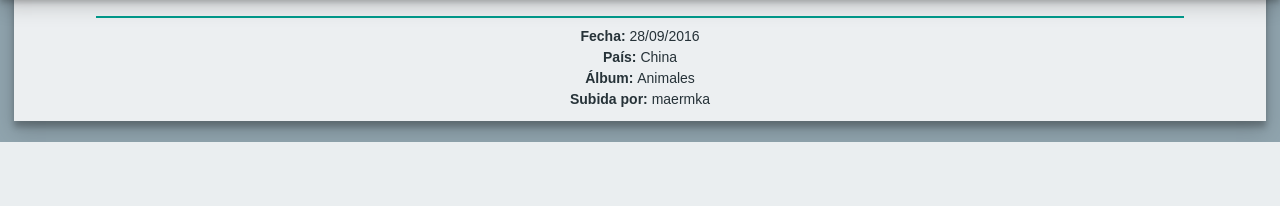
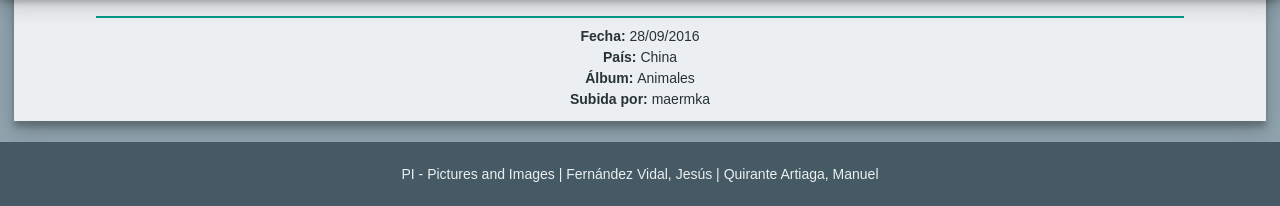
Before and after one commit to JesusCampa94/PH1, a PHP site: page /foto.html in a window 1280 px wide. Shown: the part 879-1085 px from the top of the page. Before the commit the page ends 1021 px from the top, so only its background shows below. Run offline with PHP 8.4, Linux system fonts and the light colour scheme.

Commit message:
Cambios de impresión
Hecha gran parte de la impresión, he puesto el footer en el detalle de
foto

```diff
--- a/TODO.txt
+++ b/TODO.txt
@@ -3,3 +3,6 @@
 [X] Foco sobre enlaces subrayando
 [X] Iniciar sesión con mismo aspecto que la navegación
 [X] En las galerías, todo el article esta envuelto en un enlace
+[] Hacer que al imprimir la pagina de inicio se ajuste bien al folio
+[] Arreglar la tabla de la página de solicitud de álbum para que se adapte según la página este en vertical u horizontal ¬_¬ :S
+[] Hacer la página responsive
--- a/css/contraste-formularios.css
+++ b/css/contraste-formularios.css
@@ -69,6 +69,7 @@ form p
 	input[type="submit"]:focus
 	{
 		background:#82B1FF;
+		color: #263238;
 	}
 
 	input[type="radio"] + label
--- a/css/imprimir.css
+++ b/css/imprimir.css
@@ -7,10 +7,10 @@
 body
 {
 	min-height: 100vh;
-	background: #FAC;
+	background: #FFF;
 	font-family: serif;
 	font-size: 14px;
-	color: #263238;
+	color: #000;
 
 	display: flex;
 	flex-direction: column;
@@ -18,95 +18,14 @@ body
 
 header
 {
-	width: 100%;
-	height: 64px;
-	background: #455A64;
-	box-shadow: 0px 7px 7px rgba(0,0,0,0.35);
-	position: fixed;
-	top: 0;
-	left: 0;
-	z-index: 7;
-
 	display: none;
-	flex-direction: row;
-	justify-content: space-between;
 }
-
-	header nav
-	{
-		width: 33%;
-		display: flex;
-		flex-direction: row;
-	}
-
-		header nav ul
-		{
-			width: 100%;
-			padding: 0px;
-			list-style: none;
-
-			display: flex;
-			flex-direction: row;
-			align-items: center;
-			justify-content: flex-start;
-		}
-
-			header nav ul li
-			{
-				display: flex;
-				flex-basis: 30%;
-			}
-
-				header nav ul li a
-				{
-					width: 100%;
-					line-height: 64px;
-					color: #ECEFF1;
-					text-align: center;
-					text-decoration: none;
-					transition: background .25s ease-in-out;
-				}
-				header nav ul li a:hover
-				{
-					background: #90A4AE;
-					color: #263238;
-				}
-
-	header section
-	{
-		padding: 5px 20px;
-
-		display: flex;
-		flex-direction: column;
-		justify-content: center;
-	}
-
-		header section p
-		{
-			color: #ECEFF1;
-			display: flex;
-			justify-content: flex-end;
-		}
-
-			header section p a
-			{
-				margin-left: 20px;
-				color: #4DB6AC;
-				text-decoration: none;
-				transition: color .25s ease-in-out;
-			}
-			header section p a:hover
-			{
-				color: #00BFA5;
-			}
 
 main
 {
 	margin: 1.5em 1em;
-	margin-top: 85px;
 	padding: 1em;
-	background: #ECEFF1;
-	box-shadow: 0 10px 20px rgba(0,0,0,0.19), 0 6px 6px rgba(0,0,0,0.23);
+	background: transparent;
 
 	display: flex;
 	flex-direction: column;
@@ -123,22 +42,67 @@ main
 		text-align: center;
 	}
 
+	/*Galerias*/
+	.galeria-encabezado
+	{
+		border-bottom: 2px solid #000;
+	}
+
+	.galeria-cuerpo a article
+	{
+		background: transparent;
+		box-shadow: none;
+		border: 1px solid #000;
+		flex-basis: 20%;
+		padding: 1px;
+	}
+
+		.galeria-cuerpo a article img
+		{
+			visibility: hidden;
+		}
+		.galeria-cuerpo a article img:after
+		{
+  			content: " (" attr(href) ") ";
+		}
+
+	/*detalle de foto*/
+
+	.foto-contenedor h1
+	{
+		border-bottom: 2px solid #000;
+		width: 85%;
+		padding-bottom: 10px;
+		text-align: center;
+	}
+
+	.foto-contenedor img
+	{
+		margin: 20px 0px;
+		visibility: hidden;
+	}
+
+	.foto-contenedor .foto-info
+	{
+		border-top: 2px solid #000;
+		width: 85%;
+		padding-top: 10px;
+		display: flex;
+		flex-direction: column;
+		align-items: center;
+	}
+
+	/*------------------------------------------------------------------------------*/
 	.tarjeta
 	{
 		margin: .5em 1em;
 		width: 100%;
 		padding: 1em;
-		background: #FAFAFA;
-		box-shadow: 0 1px 3px rgba(0,0,0,0.12), 0 1px 2px rgba(0,0,0,0.24);
-		transition: box-shadow .25s ease-in-out;
+		background: transparent;
 
 		display: flex;
 		flex-direction: column;
 		align-items: center;
-	}
-	.tarjeta:hover
-	{
-		box-shadow: 0 10px 20px rgba(0,0,0,0.19), 0 6px 6px rgba(0,0,0,0.23);
 	}
 
 		.tarjeta ul
@@ -149,18 +113,13 @@ main
 
 		.tarjeta ul a
 		{
-			color: #009688;
+			color: inherit;
 			text-decoration: none;
-			transition: color .25s ease-in-out;
-		}
-		.tarjeta ul a:hover
-		{
-			color: #00BFA5;
 		}
 
 	.centrado
 	{
-		margin: 1.5em auto;
+		margin: 1.5em 14px;
 		margin-top: 85px;
 	}
 
@@ -169,7 +128,7 @@ main
 		margin-bottom: 20px;
 		width: 85%;
 		padding-bottom: 10px;
-		border-bottom: 2px solid #009688;
+		border-bottom: 2px solid #000;
 
 		display: flex;
 		flex-direction: column;
@@ -193,33 +152,94 @@ main
 		display: block;
 		margin: 5px !important;
 		box-sizing: content-box;
-		border: none;
+		border: 2px solid #000;
 		border-radius: 3px;
 		padding: 2px 20px;
-		background: #009688;
-		color: #ECEFF1 !important;
+		background: transparent;
+		color: #000 !important;
 		text-decoration: none;
-		transition: background .25s ease-in-out;
-	}
-	.boton:hover
-	{
-		background: #00BFA5;
 	}
 
 	.peligro
 	{
 		background: #D50000;
 	}
-	.peligro:hover
+
+
+
+	/*formularios*/
+	input[type="text"],
+	input[type="password"],
+	input[type="email"],
+	input[type="number"],
+	input[type="tel"],
+	input[type="date"],
+	textarea
 	{
-		background: #FF5252;
+		border-bottom: 2px solid #000 !important;
+		color:#000;
+		background: transparent;
 	}
+
+	select,
+	input[type="submit"]
+	{
+		border: 2px solid #000;
+		color:#000;
+		background: transparent;
+	}
+
+	.solicitud-y-tabla>section,
+	.solicitud-y-tabla aside
+	{
+		padding: 1em;
+		background: transparent;
+		box-shadow: none;
+	}
+
+		.solicitud-y-tabla aside
+		{
+			position: absolute;
+			right: 28px;
+		}
+
+			table
+			{
+				border: 2px solid #000;
+				border-spacing: 0px;
+			}
+
+				table th, table td
+				{
+					padding: 5px;
+					text-align: center;
+					vertical-align: middle;
+				}
+
+				table th
+				{
+					border-bottom: 2px solid #000;
+					background: transparent;
+					color: #000;
+				}
+
+					tbody tr:nth-child(even), tbody tr:nth-child(even) td,
+					tbody tr:nth-child(odd), tbody tr:nth-child(odd) td
+					{
+						border-bottom: 1px solid #000;
+						background: transparent;
+					}
+					tbody tr:last-child td
+					{
+						border-bottom: none;
+					}
+
 
 footer
 {
-	height: 64px;
-	background: #455A64;
-	color: #ECEFF1;
+	height: 32px;
+	background: transparent;
+	color: #000;
 
 	display: flex;
 	flex-direction: column;
--- a/foto.html
+++ b/foto.html
@@ -55,5 +55,8 @@
 				</section>
 			</section>
 		</main>
+		<footer>
+			<p>PI - Pictures and Images | Fernández Vidal, Jesús | Quirante Artiaga, Manuel</p>
+		</footer>
 	</body>
 </html>
--- a/private/foto.html
+++ b/private/foto.html
@@ -37,5 +37,8 @@
 				</section>
 			</section>
 		</main>
+		<footer>
+			<p>PI - Pictures and Images | Fernández Vidal, Jesús | Quirante Artiaga, Manuel</p>
+		</footer>
 	</body>
 </html>
```
